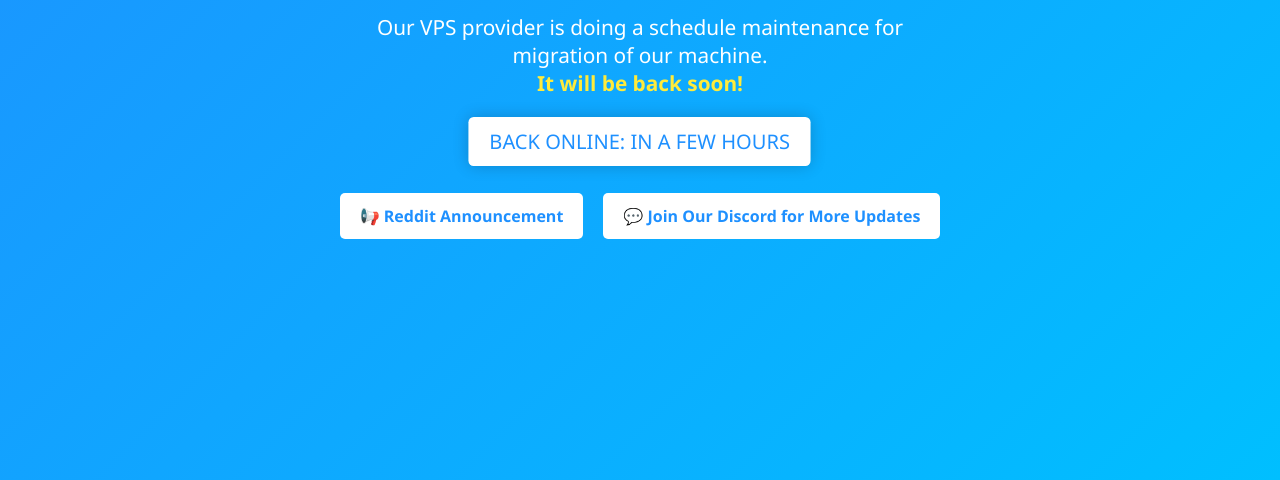
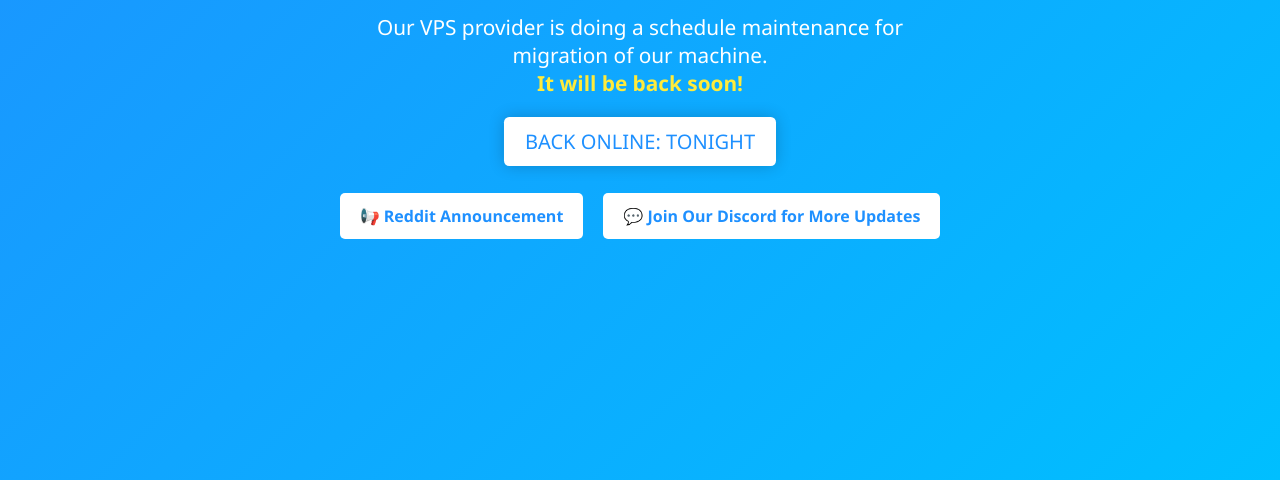
Before and after one commit to NovatraX/Downtime, a plain HTML site: page index.html in a window 1280 px wide. Shown: the part 360-840 px from the top of the page. Drawn offline with Linux system fonts and the light colour scheme.

Commit message:
Updated return time

```diff
--- a/index.html
+++ b/index.html
@@ -90,7 +90,7 @@
     <span class="highlight">It will be back soon!</span>
   </p>
 
-  <div class="coming-back">Back Online: In a few hours</div>
+  <div class="coming-back">Back Online: Tonight</div>
 
   <div class="links">
     <a href="https://www.reddit.com/r/Novatra/comments/1m35m4t/scheduled_maintenance_in_progress/" class="link-btn" target="_blank">📢 Reddit Announcement</a>
```
